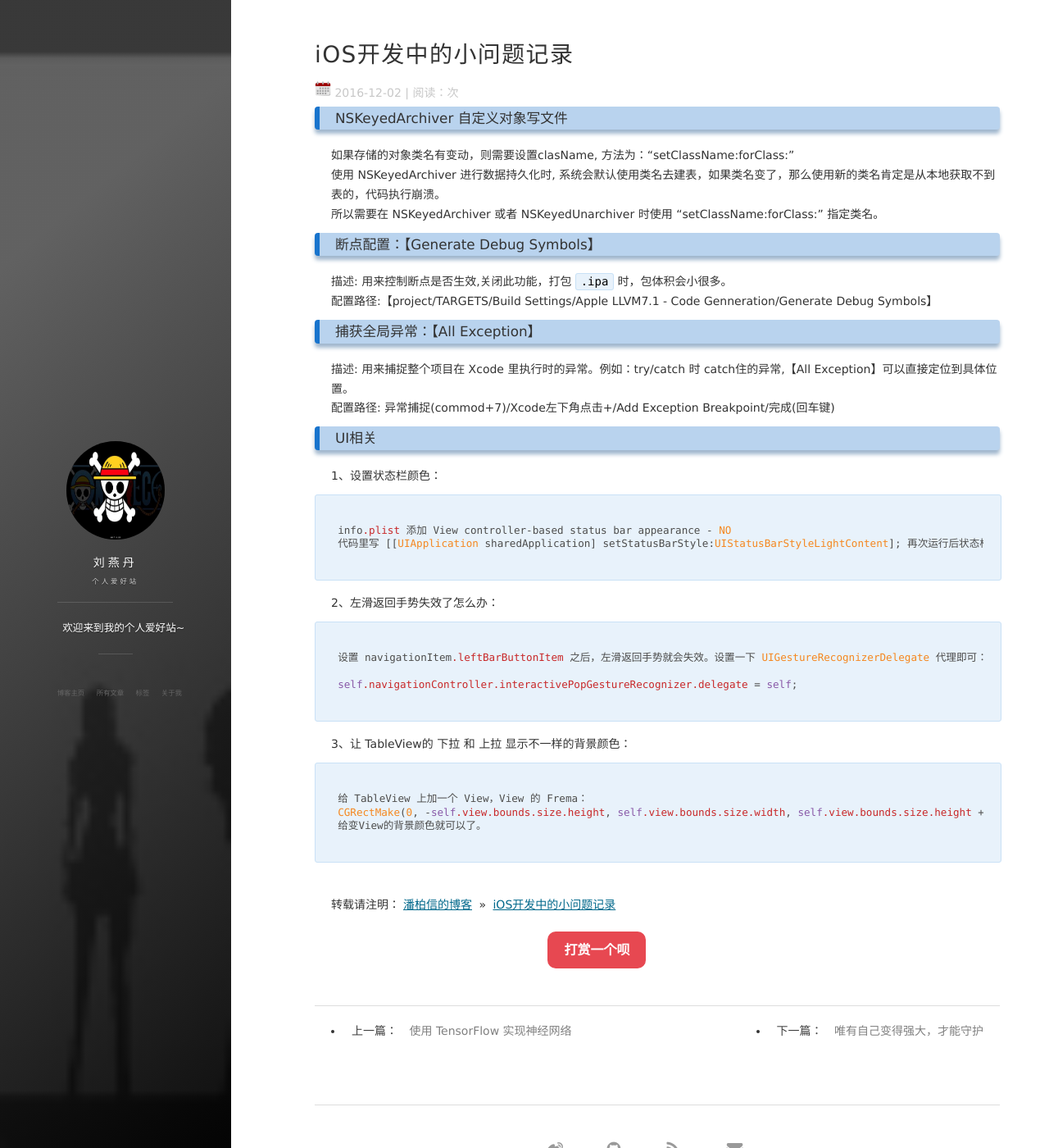
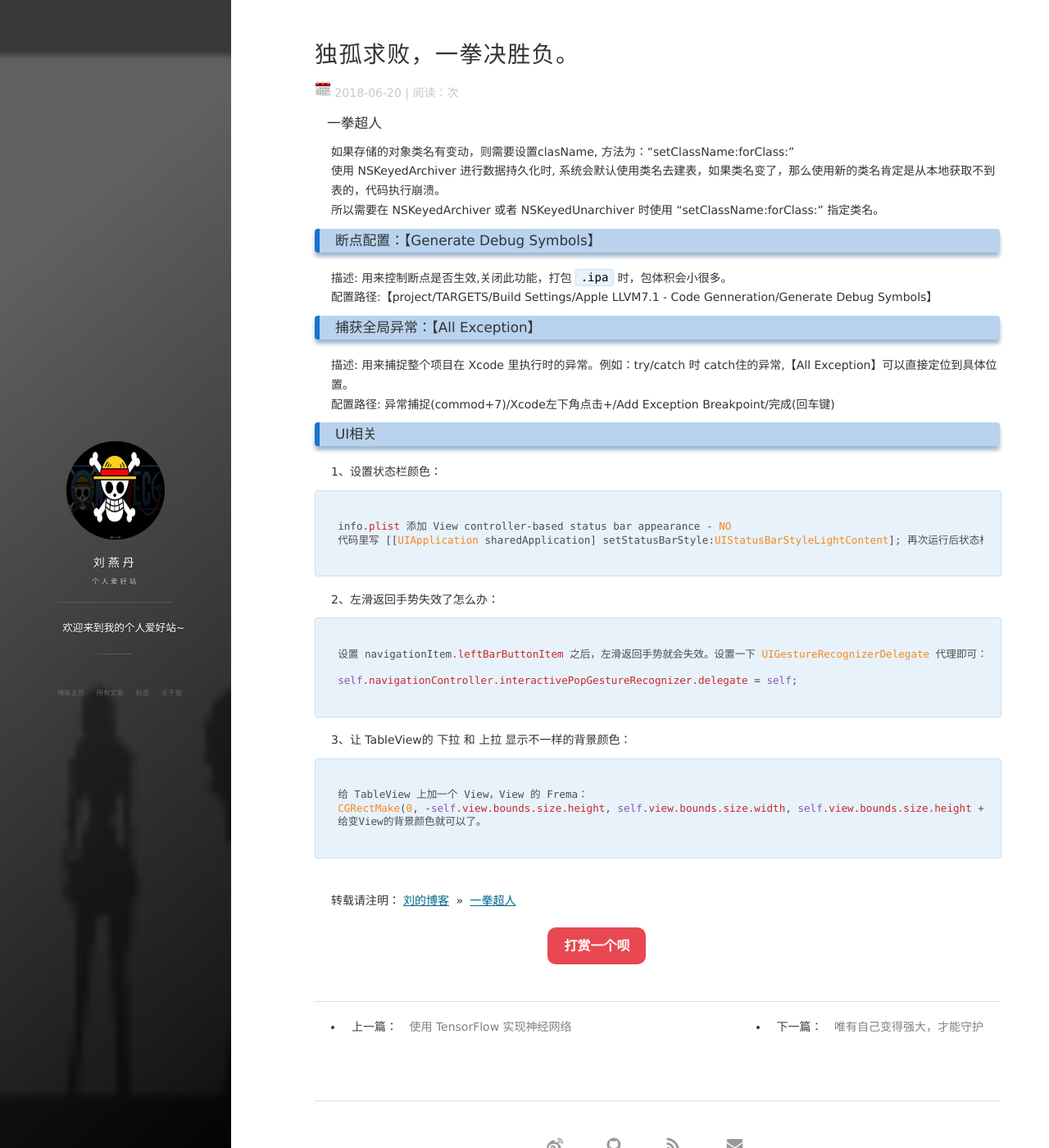
Before and after one commit to lyd2580/lyd2580.github.io, a Jekyll site: the page built from _posts/2016-12-02-iOS_Dev_Note.md, in a window 1280 px wide and 1400 px high. Shown: the whole window at 82% size. Built offline with Jekyll 4.4.1, drawn with Linux system fonts in a browser that asks for light colours; nearby versions of some CDN libraries; comment, search, counter and statistics services are not loaded.

Commit message:
Update 2016-12-02-iOS_Dev_Note.md

```diff
--- a/_posts/2016-12-02-iOS_Dev_Note.md
+++ b/_posts/2016-12-02-iOS_Dev_Note.md
@@ -1,11 +1,11 @@
 ---
 layout: post
-title: iOS开发中的小问题记录
-date: 2016-12-02
-tag: iOS
+title: 独孤求败，一拳决胜负。
+date: 2018-06-20
+tag: 动漫
 ---
 
-### NSKeyedArchiver 自定义对象写文件
+#### 一拳超人
 
 
 如果存储的对象类名有变动，则需要设置clasName, 方法为：“setClassName:forClass:”
@@ -58,4 +58,4 @@ CGRectMake(0, -self.view.bounds.size.height, self.view.bounds.size.width, self.v
 
 
 <br>
-转载请注明：[潘柏信的博客](http://baixin) » [iOS开发中的小问题记录](http://baixin.io/2016/12/iOS_Dev_Note/)
+转载请注明：[刘的博客](http://baixin) » [一拳超人](http://baixin.io/2016/12/iOS_Dev_Note/)
```
